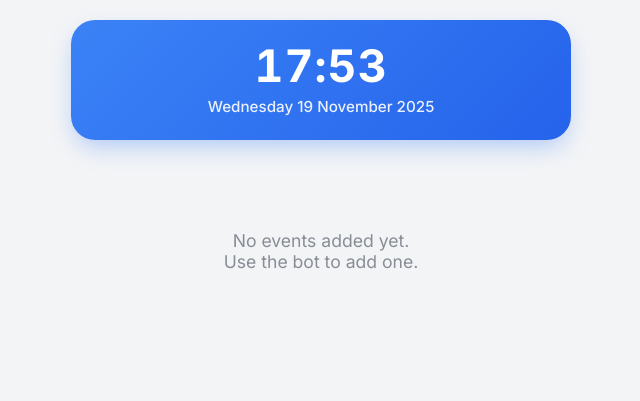
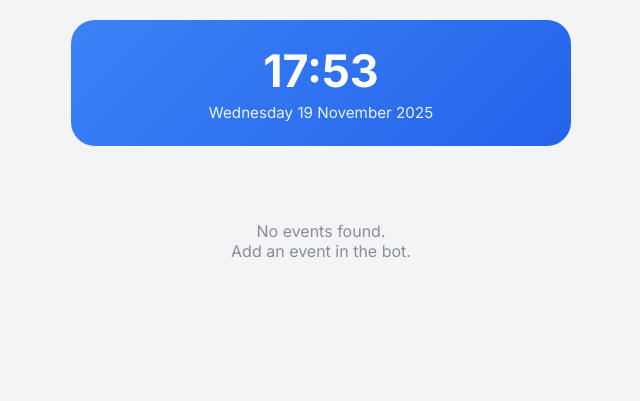
Before and after one commit to whamidrezaw/C2-, a Flask app: page /webapp/1 in a window 1280 px wide. Shown: the top 401 px of the page, without its empty margins (319-959 px from the left). Run offline with Flask 3, Linux system fonts and the light colour scheme; a database or web service that is not in the repository returns one stand-in record (values such as "Sample title"); parts of the project's set-up code (start-up, migrations or seed data) failed here and were passed over; some libraries are stand-ins or nearby versions.

Commit message:
Update code

```diff
--- a/templates/index.html
+++ b/templates/index.html
@@ -16,161 +16,117 @@
             --yellow: #f59e0b;
             --green: #10b981;
             --gray: #9ca3af;
-            --shadow: 0 4px 6px -1px rgba(0, 0, 0, 0.1);
             --radius: 16px;
         }
-
-        * { box-sizing: border-box; -webkit-tap-highlight-color: transparent; }
-
         body {
             background-color: var(--tg-theme-secondary-bg-color, var(--bg-color));
             color: var(--tg-theme-text-color, var(--text-primary));
             font-family: 'Inter', sans-serif;
             margin: 0; padding: 20px;
         }
-
         .container { max-width: 500px; margin: 0 auto; padding-bottom: 50px; }
-
-        /* Clock Header */
-        .header-card {
+        .clock-card {
             background: linear-gradient(135deg, #3b82f6, #2563eb);
             color: white; padding: 24px; border-radius: 24px;
-            text-align: center;
-            box-shadow: 0 10px 25px -5px rgba(59, 130, 246, 0.4);
-            margin-bottom: 30px;
-            position: relative;
-            overflow: hidden;
+            text-align: center; margin-bottom: 25px;
         }
-        .clock-time { font-size: 2.8em; font-weight: 700; letter-spacing: 1px; font-variant-numeric: tabular-nums; line-height: 1; }
-        .clock-date { font-size: 0.95em; opacity: 0.9; margin-top: 8px; font-weight: 500; }
-
-        /* Event Card */
+        .clock-time { font-size: 2.8em; font-weight: 700; }
+        .clock-date { font-size: 0.95em; opacity: 0.9; margin-top: 5px; }
         .card {
             background: var(--tg-theme-bg-color, var(--card-bg));
-            border-radius: var(--radius); padding: 16px; margin-bottom: 16px;
-            box-shadow: var(--shadow);
+            border-radius: var(--radius); padding: 16px; margin-bottom: 12px;
             display: flex; align-items: center; justify-content: space-between;
-            transition: transform 0.2s ease; border: 1px solid rgba(0,0,0,0.05);
+            box-shadow: 0 2px 8px rgba(0,0,0,0.05);
         }
-        .card:active { transform: scale(0.98); }
-
-        .card-content { flex-grow: 1; margin-right: 12px; }
-        .card-title { font-weight: 700; font-size: 1.1rem; margin-bottom: 6px; color: var(--tg-theme-text-color, var(--text-primary)); }
-
-        .card-dates { display: flex; flex-direction: column; gap: 2px; font-size: 0.85rem; color: var(--text-secondary); }
-        .date-row { display: flex; align-items: center; gap: 6px; }
-        .date-tag { font-size: 0.7rem; background: rgba(0,0,0,0.06); padding: 2px 6px; border-radius: 4px; font-weight: 600; }
-        .date-val { font-family: monospace; font-size: 0.9rem; }
-
-        /* Badges */
+        .card-info { flex-grow: 1; margin-left: 15px; }
+        .card-title { font-weight: 700; font-size: 1.1rem; margin-bottom: 6px; }
+        .date-row { display: flex; align-items: center; gap: 6px; font-size: 0.85rem; color: var(--text-secondary); }
         .badge {
-            padding: 8px 12px; border-radius: 12px; font-size: 0.9rem; font-weight: 700;
-            text-align: center; min-width: 85px; color: white;
-            display: flex; flex-direction: column; justify-content: center;
-            align-items: center; line-height: 1.2; box-shadow: 0 4px 6px rgba(0,0,0,0.1);
+            padding: 8px 0; border-radius: 12px; font-size: 0.85rem; font-weight: 700;
+            text-align: center; width: 80px; color: white; display: flex; flex-direction: column;
         }
-        .badge span { font-size: 0.7rem; opacity: 0.9; font-weight: 500; }
-
+        .badge span { font-size: 0.7rem; font-weight: 400; opacity: 0.9; }
         .bg-red { background-color: var(--red); }
-        .bg-yellow { background-color: var(--yellow); color: white; }
+        .bg-yellow { background-color: var(--yellow); }
         .bg-green { background-color: var(--green); }
         .bg-gray { background-color: var(--gray); }
-
-        .empty-state { text-align: center; padding: 60px 20px; opacity: 0.5; font-size: 1.1rem; }
-
-        /* Error Message */
-        .error-screen {
-            display: none; position: fixed; top: 0; left: 0; width: 100%; height: 100%;
-            background: white; z-index: 9999; flex-direction: column; justify-content: center; align-items: center;
-            text-align: center; padding: 20px;
-        }
+        .empty-state { text-align: center; padding: 50px 0; opacity: 0.5; }
     </style>
 </head>
 <body>
-
-<div id="error-screen" class="error-screen">
-    <h1>⛔ Access Denied</h1>
-    <p>Please open this app inside Telegram.</p>
-</div>
-
-<div class="container" id="app-container">
-    <div class="header-card">
+<div class="container">
+    <div class="clock-card">
         <div class="clock-time" id="clock">00:00</div>
         <div class="clock-date" id="date-display">Loading...</div>
     </div>
-    <div id="events-list"></div>
+    <div id="content">Loading Data...</div>
 </div>
 
 <script>
     const tg = window.Telegram.WebApp;
     tg.expand();
 
-    // --- SECURITY CHECK: BLOCK EXTERNAL BROWSERS ---
-    // اگر initData خالی باشد، یعنی خارج از تلگرام باز شده است
-    if (!tg.initDataUnsafe || !tg.initDataUnsafe.user) {
-        document.getElementById('app-container').style.display = 'none';
-        document.getElementById('error-screen').style.display = 'flex';
-        throw new Error("Access Denied: Not in Telegram");
+    // ایمن‌سازی داده‌ها: اگر داده‌ای نبود، آبجکت خالی بگذار
+    let userData = {};
+    try {
+        userData = {{ user_data | tojson }};
+    } catch (e) {
+        console.error("Error parsing user data", e);
+        document.getElementById('content').innerHTML = "Error loading data.";
     }
-
-    const userData = {{ user_data | tojson }};
 
     function updateClock() {
         const now = new Date();
-        document.getElementById('clock').innerText = now.toLocaleTimeString('en-GB', {hour: '2-digit', minute: '2-digit'});
+        document.getElementById('clock').innerText = now.toLocaleTimeString('en-GB', {hour12: false, hour:'2-digit', minute:'2-digit'});
         document.getElementById('date-display').innerText = now.toLocaleDateString('en-GB', {weekday:'long', day:'numeric', month:'long', year:'numeric'});
     }
     setInterval(updateClock, 1000);
     updateClock();
 
-    const listDiv = document.getElementById('events-list');
+    const listDiv = document.getElementById('content');
 
-    if (Object.keys(userData).length === 0) {
-        listDiv.innerHTML = `<div class="empty-state">No events added yet.<br>Use the bot to add one.</div>`;
+    if (!userData || Object.keys(userData).length === 0) {
+        listDiv.innerHTML = `<div class="empty-state">No events found.<br>Add an event in the bot.</div>`;
     } else {
         const events = Object.entries(userData).map(([key, item]) => {
+            // تبدیل تاریخ برای محاسبه
             const parts = item.date.split('.');
             const target = new Date(`${parts[2]}-${parts[1]}-${parts[0]}`);
             const today = new Date(); today.setHours(0,0,0,0);
-            const diffTime = target - today;
-            const diffDays = Math.ceil(diffTime / (1000 * 60 * 60 * 24));
-            return { ...item, key, diffDays };
-        });
-
-        events.sort((a, b) => {
-            if (a.diffDays >= 0 && b.diffDays >= 0) return a.diffDays - b.diffDays;
-            if (a.diffDays < 0 && b.diffDays < 0) return b.diffDays - a.diffDays;
-            return b.diffDays - a.diffDays;
-        });
+            const diff = Math.ceil((target - today) / 86400000);
+            return { ...item, key, diff };
+        }).sort((a, b) => a.diff - b.diff);
 
         let html = '';
         events.forEach(item => {
-            let badgeClass = 'bg-gray', badgeText = Math.abs(item.diffDays), badgeSub = 'Days Left';
-            if (item.diffDays < 0) { badgeClass = 'bg-gray'; badgeSub = 'Days Ago'; }
-            else if (item.diffDays === 0) { badgeClass = 'bg-red'; badgeText = "Today"; badgeSub = "Now!"; }
-            else if (item.diffDays <= 180) badgeClass = 'bg-red';
-            else if (item.diffDays <= 365) badgeClass = 'bg-yellow';
-            else badgeClass = 'bg-green';
+            let cls = 'bg-gray', txt = Math.abs(item.diff), sub = 'Days Left';
 
-            const shamsiRow = item.shamsi_date ? `<div class="date-row"><span class="date-tag">IR</span> <span class="date-val">${item.shamsi_date}</span></div>` : '';
+            if (item.diff < 0) { sub = 'Days Ago'; }
+            else if (item.diff === 0) { cls = 'bg-red'; txt = 'Today'; sub = 'Now!'; }
+            else if (item.diff <= 180) cls = 'bg-red';
+            else if (item.diff <= 365) cls = 'bg-yellow';
+            else cls = 'bg-green';
+
+            const shamsi = item.shamsi_date ? `<div class="date-row"><span>IR:</span> <span>${item.shamsi_date}</span></div>` : '';
 
             html += `
             <div class="card">
-                <div class="card-content">
+                <div style="font-size: 24px;">📌</div>
+                <div class="card-info">
                     <div class="card-title">${item.title}</div>
-                    <div class="card-dates">
-                        <div class="date-row"><span class="date-tag">EN</span> <span class="date-val">${item.date}</span></div>
-                        ${shamsiRow}
-                    </div>
+                    <div class="date-row"><span>EN:</span> <span>${item.date}</span></div>
+                    ${shamsi}
                 </div>
-                <div class="badge ${badgeClass}">${badgeText}<span>${badgeSub}</span></div>
+                <div class="badge ${cls}">
+                    ${txt}<span>${sub}</span>
+                </div>
             </div>`;
         });
         listDiv.innerHTML = html;
     }
 
     if (tg.themeParams.bg_color) {
-        document.documentElement.style.setProperty('--bg-color', tg.themeParams.secondary_bg_color || '#f3f4f6');
+        document.documentElement.style.setProperty('--bg-color', tg.themeParams.secondary_bg_color);
         document.documentElement.style.setProperty('--card-bg', tg.themeParams.bg_color);
         document.documentElement.style.setProperty('--text-primary', tg.themeParams.text_color);
     }
```
